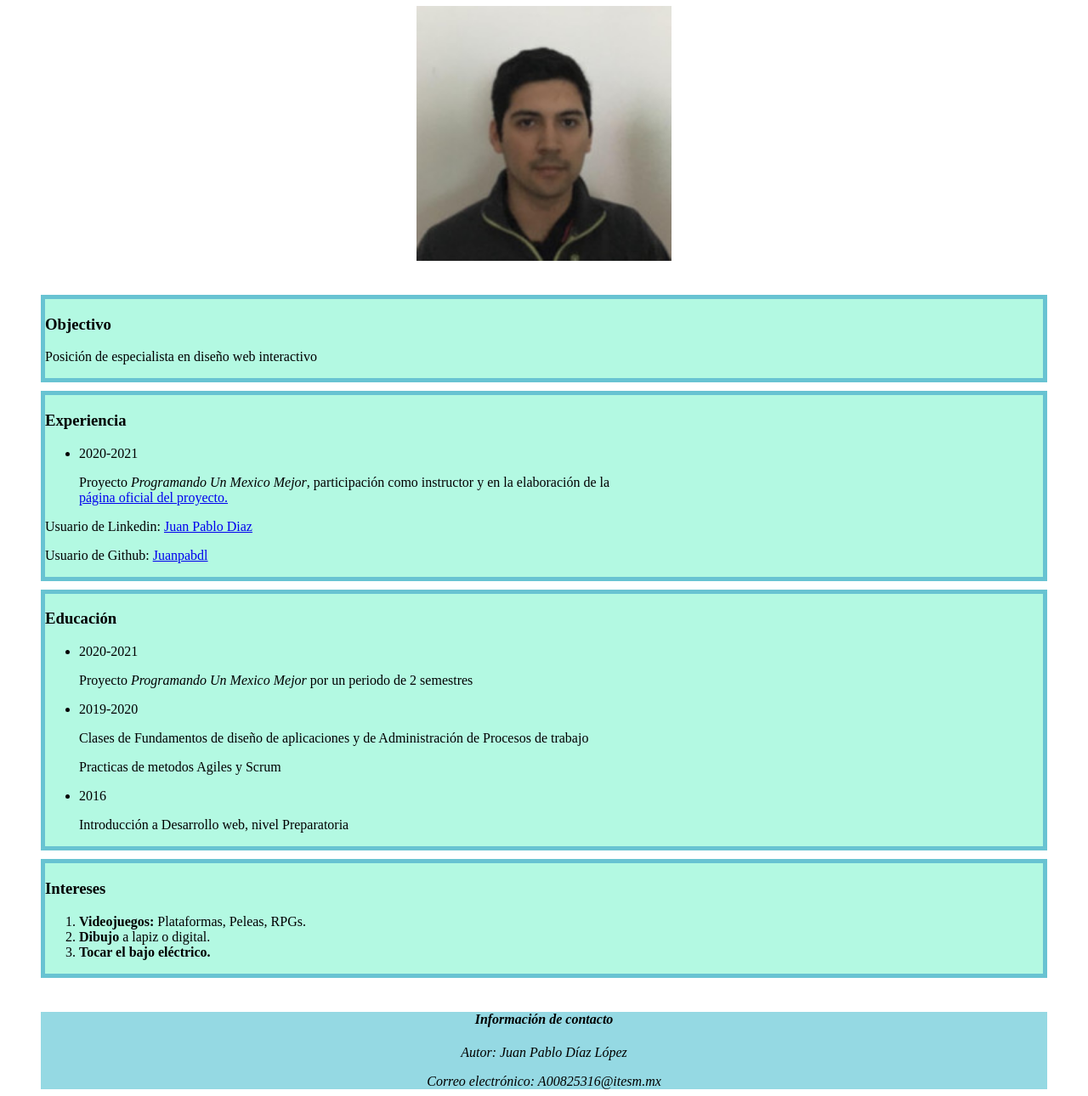
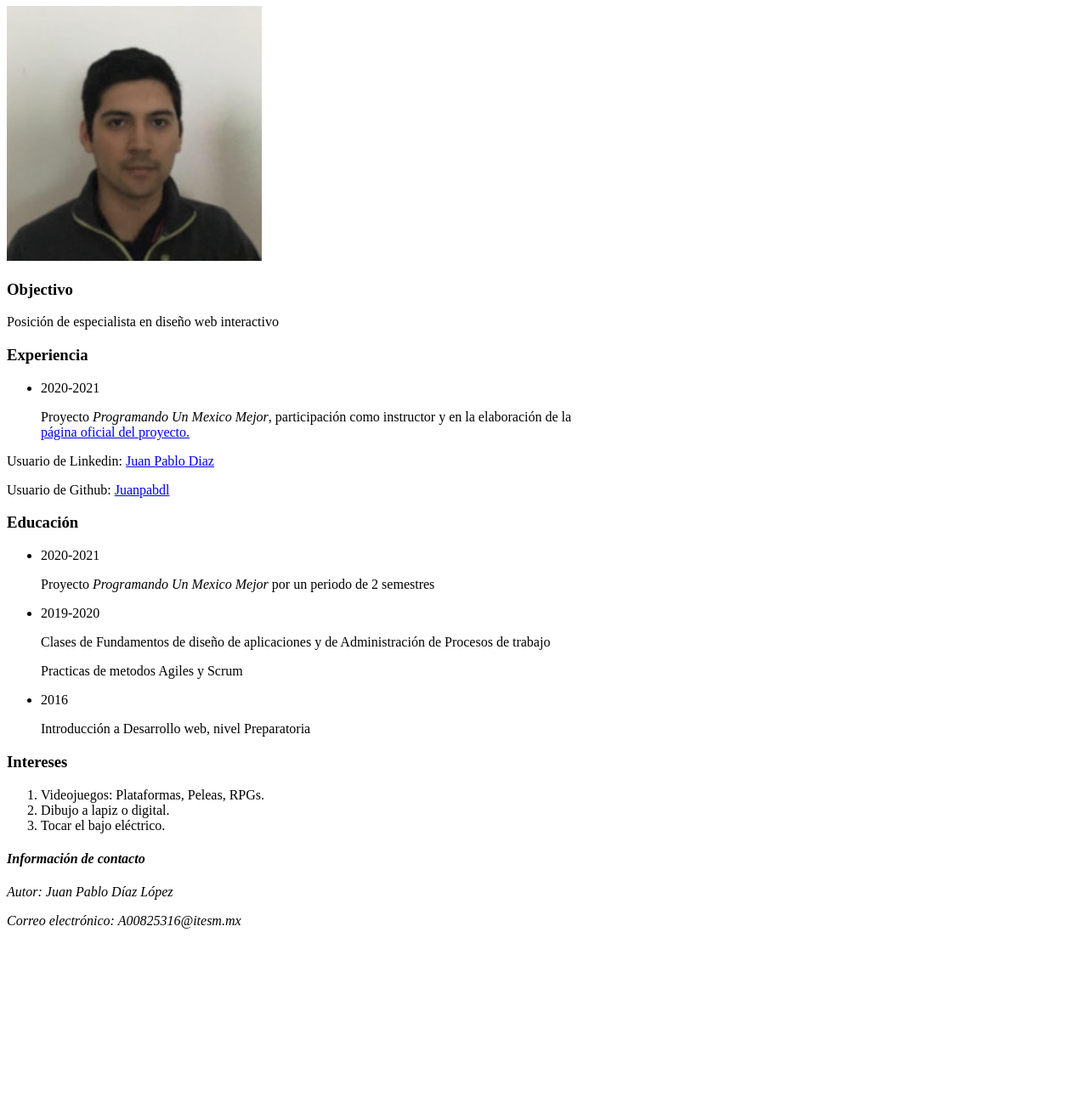
Before and after one commit to Juanpabdl/laboratorio1, a plain HTML site: page index.html in a window 1280 px wide. Shown: the part 73-1363 px from the top of the page at 85% size. After the commit the page ends 1182 px from the top, so only its background shows below. Drawn offline with Linux system fonts and the light colour scheme.

Commit message:
only html

```diff
--- a/index.html
+++ b/index.html
@@ -5,11 +5,11 @@
     <meta http-equiv="X-UA-Compatible" content="IE=edge">
     <meta name="viewport" content="width=device-width, initial-scale=1.0">
     <title>Lab1_A00825316</title>
-    <h1 style="text-align: center;">Juan Pablo Díaz López</h1>
-    <img src="juanp.jpg" alt="Juan Pablo Díaz" height="300px" width="300px" style="display: block; margin-left: auto;margin-right: auto;">
+    <h1>Juan Pablo Díaz López</h1>
+    <img src="juanp.jpg" alt="Juan Pablo Díaz" height="300px" width="300px">
 </head>
 <main>
-    <section style="margin: 40px;">
+    <section>
         <div>
             <h3>Objectivo</h3>
             <p>Posición de especialista en diseño web interactivo</p>
@@ -41,26 +41,18 @@
         <div>
         <h3>Intereses</h3>
         <ol>
-            <li><span style="font-weight: bold;">Videojuegos:</span> Plataformas, Peleas, RPGs.</li>
-            <li><span style="font-weight: bold;">Dibujo</span> a lapiz o digital.</li>
-            <li><span style="font-weight: bold;">Tocar el bajo eléctrico.</span></li>
+            <li><span>Videojuegos:</span> Plataformas, Peleas, RPGs.</li>
+            <li><span>Dibujo</span> a lapiz o digital.</li>
+            <li><span>Tocar el bajo eléctrico.</span></li>
         </ol>
         </div>
     </section>
-    <footer style="margin: 40px; background-color:  #95D9E3;">
+    <footer>
         <address>
-            <h4 style="text-align: center;">Información de contacto</h4>
-            <p style="text-align: center;">Autor: Juan Pablo Díaz López</p>
-            <p style="text-align: center;">Correo electrónico: A00825316@itesm.mx</p>
+            <h4>Información de contacto</h4>
+            <p>Autor: Juan Pablo Díaz López</p>
+            <p>Correo electrónico: A00825316@itesm.mx</p>
         </address>
     </footer>
 </main>
-<style>
-    div{
-        margin-top: 10px;
-        background-color: #B3F9E2;
-        border: 5px solid;
-        border-color: #68C3D2;
-    }
-</style>
 </html>
```
